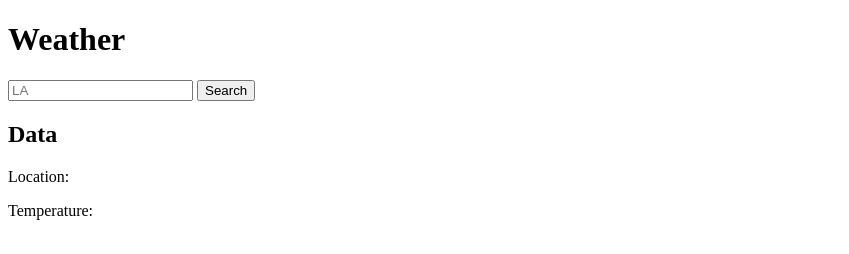
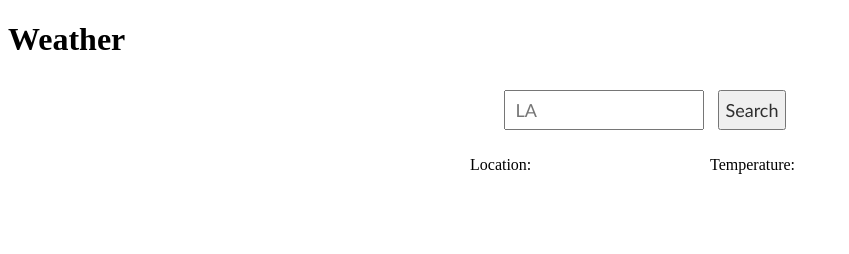
Before and after one commit to Linus-Cl/js_WeatherWebApp, a plain HTML site: page index.html in a window 1280 px wide. Shown: the whole page, without its empty margins (0-849 px from the left). Drawn offline with Linux system fonts and the light colour scheme.

Commit message:
simple css

```diff
--- a/index.html
+++ b/index.html
@@ -5,20 +5,28 @@
     <meta charset="UTF-8">
     <meta name="viewport" content="width=device-width, initial-scale=1.0">
     <title>Document</title>
+    <link rel="stylesheet" href="style.css">
 </head>
 
 <body>
     <h1>Weather</h1>
+    <div class="center-search">
         <input type="search" id="locationInput" placeholder="LA">
         <button id="searchButton" onclick="userAction()">Search</button>
-
-    <h2>Data</h2>
+    </div>
+    <div class="container-row">
+        <div class="container">
             <p>Location:
             <p id="locationOut"></p>
-    </p>
+        </div>
+        <div class="container"></div>
+        <div class="container">
             <p>Temperature:
             <p id="tempOut"></p>
             </p>
+        </div>
+    </div>
+
     <script src="index.js"></script>
 </body>
 
--- a/index.js
+++ b/index.js
@@ -72,5 +72,5 @@ function displayData(myJson) {
     givenLocation = myJson.name;
     temp = Math.round(myJson.main.temp - 273.15);
     document.getElementById('locationOut').textContent = givenLocation;
-    document.getElementById('tempOut').textContent = temp + ' degrees Celsius';
+    document.getElementById('tempOut').textContent = temp + '°C';
 }
--- /dev/null
+++ b/style.css
@@ -0,0 +1,38 @@
+body {
+    background-color: white;
+}
+
+#searchButton {
+    color: rgb(47, 47, 47);
+    height: 40px;
+    font-size: large;
+    font-family: 'Trebuchet MS';
+}
+
+.center-search {
+    text-align: center;
+}
+
+.center-search input {
+    width: 200px;
+    height: 40px;
+    padding: 10px;
+    margin: 10px;
+    font-size: large;
+    font-family: 'Trebuchet MS';
+}
+
+.container-row {
+    display: flex;
+    justify-content: center;
+}
+
+.container {
+    width: 100px;
+    /* Set your desired width */
+    height: 100px;
+    /* Set your desired height */
+    margin: 0 10px;
+    /* Set the horizontal margin between containers */
+
+}
```
Lines whose indentation alone changed are shown as unchanged.
